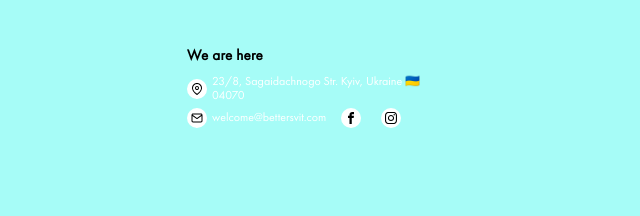
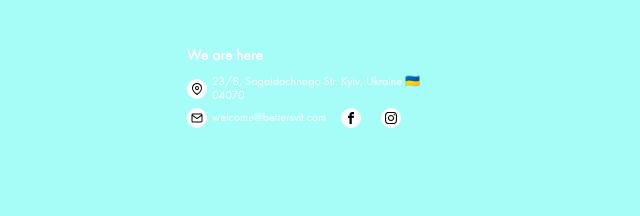
Before and after one commit to TetiAnnaP/betterworld, a plain HTML site: page index.html in a window 1280 px wide. Shown: the part 1759-1975 px from the top of the page, 313-953 px from the left. Drawn offline with nearby package versions, Linux system fonts and the light colour scheme.

Commit message:
footer-title

```diff
--- a/css/styles.css
+++ b/css/styles.css
@@ -163,6 +163,7 @@ body {
     line-height: 1.26;
     margin-bottom: 10px;
     letter-spacing: 0.02em;
+    color: var(--inverse-color);
 }
 
 .address {
```
